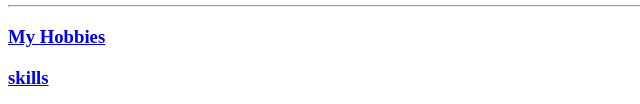
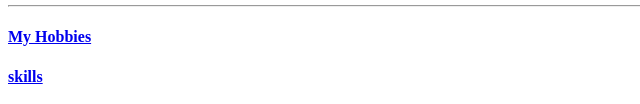
Before and after one commit to Mohit0508/Mohit-Kalamkar-CV, a plain HTML site: page index.html in a window 1280 px wide. Shown: the part 1235-1339 px from the top of the page, 0-640 px from the left. Drawn offline with Linux system fonts and the light colour scheme.

Commit message:
Update index.html

```diff
--- a/index.html
+++ b/index.html
@@ -179,8 +179,8 @@
 
   </table>
   <hr>
-  <p><h3><a href="hobbies.html">My Hobbies</a></h3></p>
-  <p><h3><a href="skills.html">skills </a></h3></p>
+  <p><h4><a href="hobbies.html">My Hobbies</a></h4></p>
+  <p><h4><a href="skills.html">skills </a></h4></p>
 
 
 </body>
```
